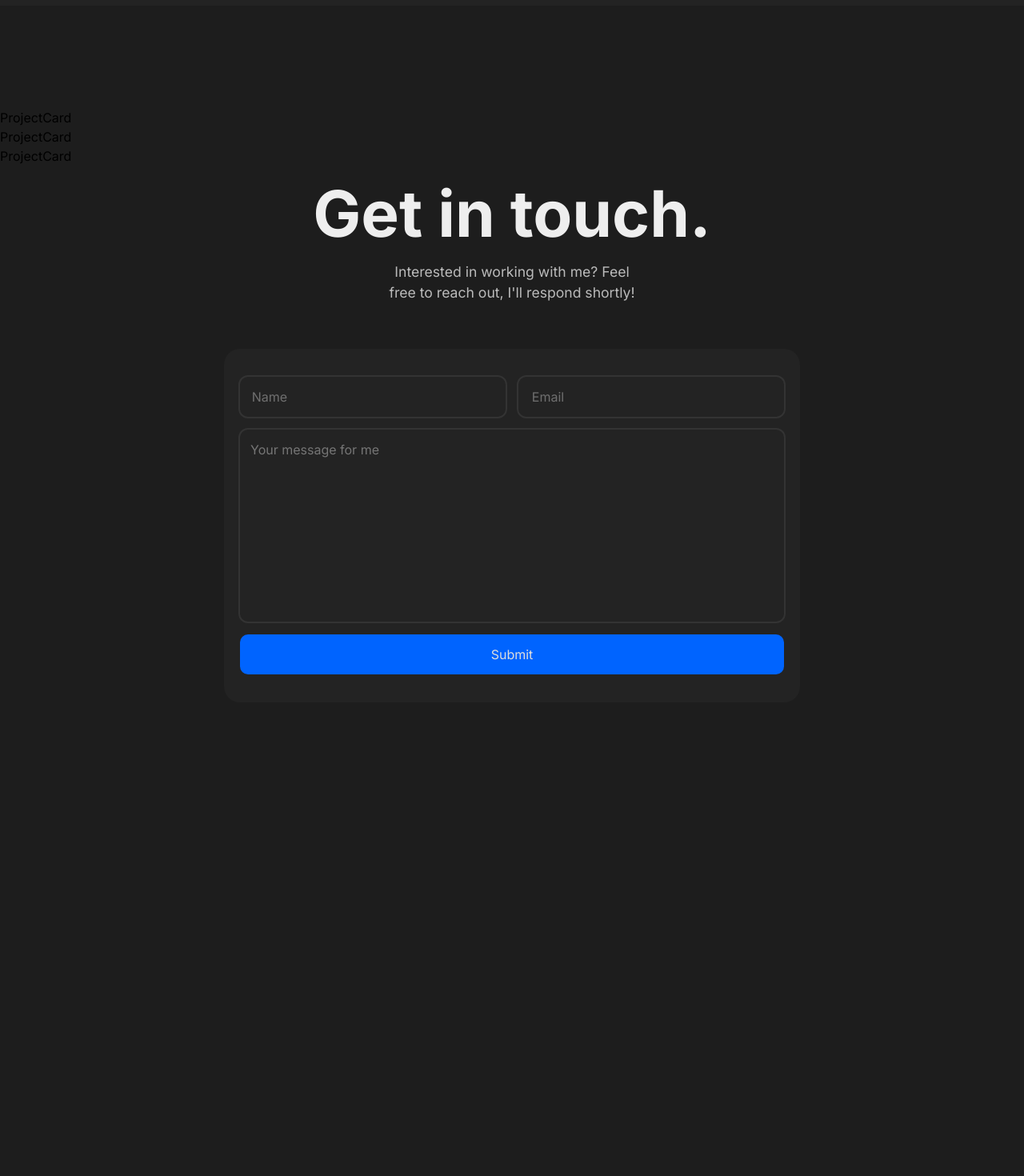
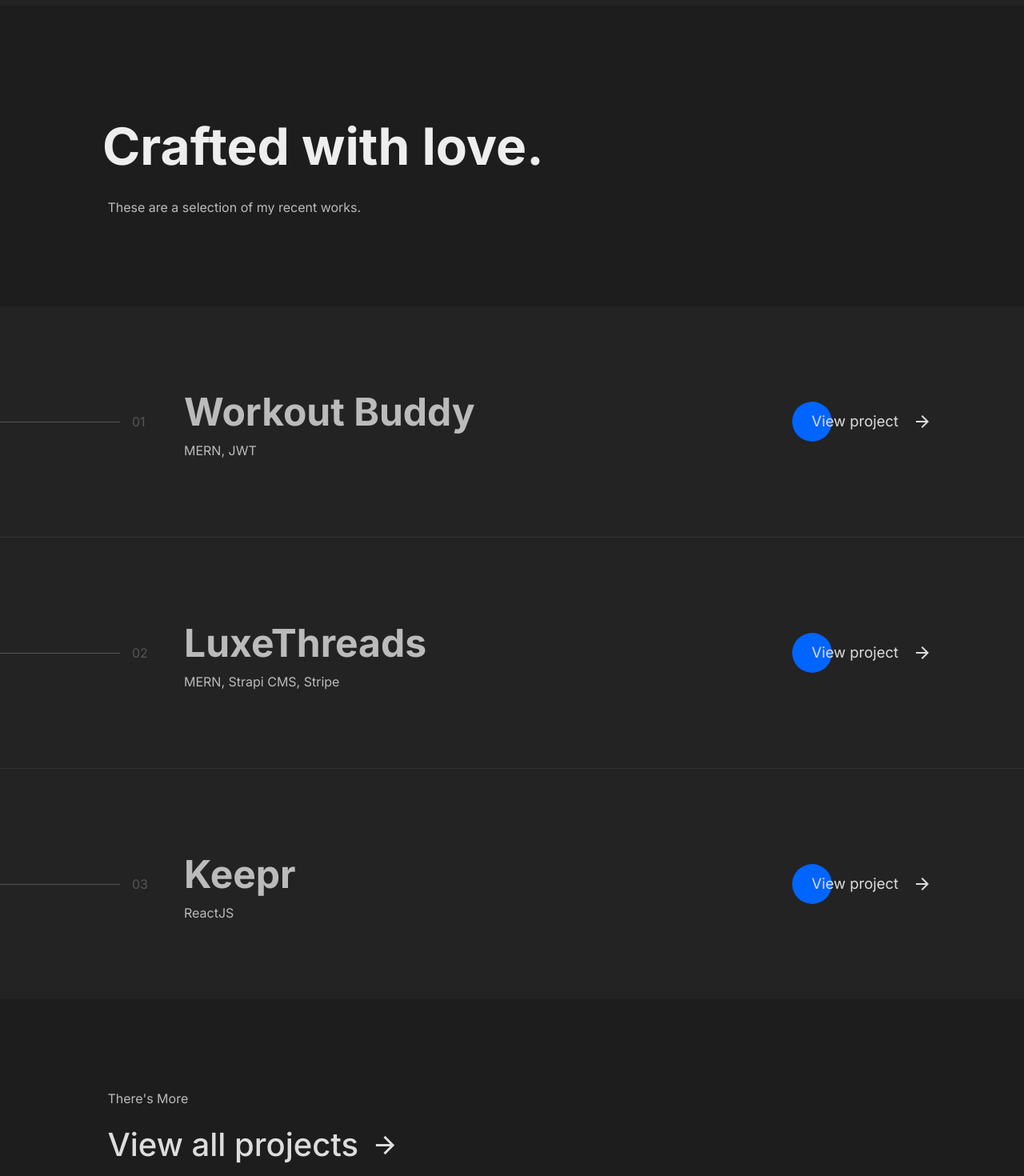
Before and after one commit to aayushgirdhar/portfolio, a React (Vite) app: page / in a window 1280 px wide. Shown: the part 1120-2590 px from the top of the page at 80% size. Before the commit the page ends 2110 px from the top, so only its background shows below. Built offline with nearby package versions, Linux system fonts and the light colour scheme.

Commit message:
added projects

```diff
--- a/src/components/ProjectCard/ProjectCard.css
+++ b/src/components/ProjectCard/ProjectCard.css
@@ -0,0 +1,95 @@
+.project-container {
+  display: flex;
+  position: relative;
+  width: 100%;
+  padding: 6rem 0;
+  background-color: var(--bg-secondary);
+  cursor: pointer;
+  transition: background-color 0.5s cubic-bezier(0.77, 0, 0.175, 1)
+}
+.project-container:not(:first-child):not(:last-child) {
+  border-top: 1px solid #313131;
+  border-bottom: 1px solid #313131;
+}
+.line {
+  width: 150px;
+  height: 1px;
+  background: #555;
+  margin-top: 3rem;
+  margin-right: 1rem;
+  transition: all 0.5s cubic-bezier(0.77, 0, 0.175, 1);
+}
+.project-idx {
+  position: absolute;
+  top: 8.25rem;
+  left: 165px;
+  color: #555;
+  transition: all 0.5s cubic-bezier(0.77, 0, 0.175, 1);
+}
+.project-wrapper {
+  width: 80%;
+  display: flex;
+  justify-content: flex-start;
+}
+.project-left {
+  margin-left: 4rem;
+  transition: all 0.5s cubic-bezier(0.77, 0, 0.175, 1);
+}
+.project-right {
+  flex: 1;
+  display: flex;
+  align-items: center;
+  justify-content: flex-end;
+}
+.project-title {
+  font-size: 3rem;
+  color: var(--text-tertiary);
+  transition: all 0.5s cubic-bezier(0.77, 0, 0.175, 1);
+}
+.project-subtitle {
+  color: var(--text-secondary);
+}
+.project-stack {
+  color: var(--text-tertiary);
+}
+
+.project-container:hover .line {
+  background: var(--text-tertiary);
+  transform: scaleX(1.5);
+}
+.project-container:hover .project-idx {
+  color: var(--text-tertiary);
+  transform: scale(1.7);
+  left: 220px;
+}
+.project-container .custom-btn {
+  font-size: 1.15rem;
+  width: 200px;
+  height: 50px;
+}
+.project-container .custom-btn::before {
+  width: 50px;
+}
+.project-container:hover {
+  background-color: var(--bg-primary);
+}
+.project-container:hover .project-left {
+  margin-left: calc(4rem + 50px);
+}
+
+.project-container:hover .project-title {
+  color: var(--text-primary);
+}
+
+.project-container:hover .custom-btn:focus-visible::before {
+  width: 100%;
+}
+.project-container:hover .custom-btn::before {
+  width: 100%;
+}
+.project-container:hover .custom-btn {
+  translate: 20px;
+}
+.project-container:hover .arrow {
+  transform: rotate(-30deg);
+}
--- a/src/components/ProjectCard/ProjectCard.jsx
+++ b/src/components/ProjectCard/ProjectCard.jsx
@@ -1,7 +1,32 @@
 import React from "react";
+import { motion } from "framer-motion";
+import CustomButton from "../CustomButton/CustomButton";
+import "./ProjectCard.css";
 
-const ProjectCard = () => {
-  return <div>ProjectCard</div>;
+const ProjectCard = (props) => {
+  return (
+    <motion.div
+      className="project-container"
+      initial={{ opacity: 0, y: 100 }}
+      whileInView={{ opacity: 1, y: 0 }}
+      transition={{ duration: 0.5 }}
+      viewport={{ once: true }}
+    >
+      <div className="line"></div>
+      <p className="project-idx">0{props.index}</p>
+
+      <div className="project-wrapper">
+        <div className="project-left">
+          <h2 className="project-title">{props.title}</h2>
+          {/* <p className="project-subtitle">{props.subTitle}</p> */}
+          <p className="project-stack">{props.stack}</p>
+        </div>
+        <div className="project-right">
+          <CustomButton text="View project" size="medium"/>
+        </div>
+      </div>
+    </motion.div>
+  );
 };
 
 export default ProjectCard;
--- a/src/components/ProjectSection/ProjectSection.css
+++ b/src/components/ProjectSection/ProjectSection.css
@@ -0,0 +1,37 @@
+.project-section-wrapper {
+  margin-bottom: 8rem;
+}
+.project-section-header {
+  max-width: 80%;
+  margin: 0 auto;
+  font-size: 4rem;
+  color: var(--text-primary);
+}
+.project-section-subheader, .project-section-more {
+  max-width: 79%;
+  margin: 1rem auto 7rem;
+  color: var(--text-tertiary);
+}
+.project-section-more {
+  margin-top: 7rem;
+}
+.project-section-more a {
+  display: flex;
+  align-items: center;
+  width: fit-content;
+  gap: 1rem;
+  margin-top: 1rem;
+  cursor: pointer;
+  font-size: 2.5rem;
+  color: var(--text-secondary);
+  font-weight: 500;
+  transition: all 0.5s cubic-bezier(0.77, 0, 0.175, 1)
+}
+.project-section-more a:hover {
+  translate: 20px;
+}
+.projects-container {
+  display: flex;
+  flex-wrap: wrap;
+  /* gap: 1rem; */
+}
--- a/src/components/ProjectSection/ProjectsSection.jsx
+++ b/src/components/ProjectSection/ProjectsSection.jsx
@@ -1,6 +1,8 @@
 import React from "react";
+import ArrowForwardOutlinedIcon from "@mui/icons-material/ArrowForwardOutlined";
+import { motion } from "framer-motion";
 import ProjectCard from "../ProjectCard/ProjectCard";
-import "./ProjectSection.css"
+import "./ProjectSection.css";
 const ProjectList = () => {
   const projectData = [
     {
@@ -21,10 +23,42 @@ const ProjectList = () => {
   ];
 
   return (
-    <div className="project-ProjectSection" >
-      {projectData.map((project) => {
-        return <ProjectCard {...project} />;
-      })}
+    <div className="project-section-wrapper">
+      <motion.h1
+        className="project-section-header"
+        initial={{ opacity: 0, y: 100 }}
+        whileInView={{ opacity: 1, y: 0 }}
+        transition={{ duration: 0.5 }}
+        viewport={{ once: true }}
+      >
+        Crafted with love.
+      </motion.h1>
+      <motion.p
+        className="project-section-subheader"
+        initial={{ opacity: 0, y: 100 }}
+        whileInView={{ opacity: 1, y: 0 }}
+        transition={{ duration: 0.5 }}
+        viewport={{ once: true }}
+      >
+        These are a selection of my recent works.
+      </motion.p>
+      <div className="projects-container">
+        {projectData.map((project, index) => {
+          return <ProjectCard {...project} index={index + 1} />;
+        })}
+      </div>
+      <motion.p
+        className="project-section-more"
+        initial={{ opacity: 0, y: 100 }}
+        whileInView={{ opacity: 1, y: 0 }}
+        transition={{ duration: 0.5 }}
+        viewport={{ once: true }}
+      >
+        There's More
+        <a href="https://github.com/AayushG02" target="_blank">
+          View all projects <ArrowForwardOutlinedIcon fontSize="large"/>
+        </a>
+      </motion.p>
     </div>
   );
 };
```
